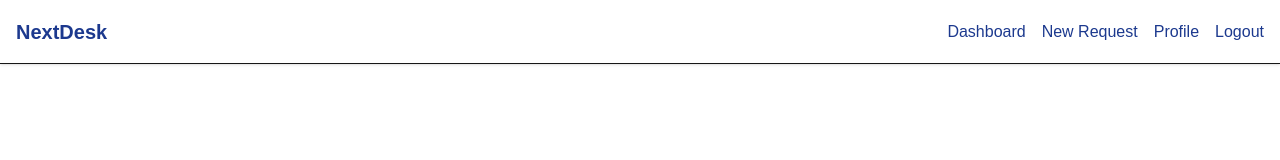
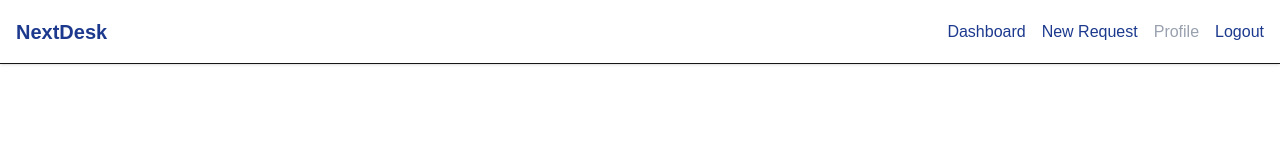
Before and after one commit to portgasalif/nextdesk, a Next.js app: page /dashboardEmployee/new-request in a window 1280 px wide. Shown: the top 160 px of the page. Built offline with nearby package versions, Linux system fonts and the light colour scheme.

Commit message:
Disable unavailable navigation and actions
Replaced links for unavailable features in AdminNavbar and EmployeeNavbar with disabled spans and added tooltips. The 'Forgot Password?' button on the login page is now disabled and styled to indicate the feature is coming soon.

```diff
--- a/src/app/page.tsx
+++ b/src/app/page.tsx
@@ -127,7 +127,9 @@ export default function LoginPage() {
           <div className="text-center mt-4">
             <button
               type="button"
-              className="text-sm text-gray-600 hover:text-blue-950 transition-colors"
+              disabled
+              className="text-sm text-gray-400 cursor-not-allowed"
+              title="Feature coming soon"
             >
               Forgot Password?
             </button>
--- a/src/components/AdminNavbar.tsx
+++ b/src/components/AdminNavbar.tsx
@@ -21,18 +21,18 @@ export default function AdminNavbar() {
         >
           Dashboard
         </a>
-        <a
-          href="/dashboard/reports"
-          className="hover:text-blue-500 transition-colors duration-200 "
+        <span
+          className="text-gray-400 cursor-not-allowed"
+          title="Feature coming soon"
         >
           Reports
-        </a>
-        <a
-          href="#"
-          className="hover:text-blue-500 transition-colors duration-200 "
+        </span>
+        <span
+          className="text-gray-400 cursor-not-allowed"
+          title="Feature coming soon"
         >
           Settings
-        </a>
+        </span>
         <button
           onClick={handleLogout}
           className="hover:text-blue-500 transition-colors duration-200 "
--- a/src/components/EmployeeNavbar.tsx
+++ b/src/components/EmployeeNavbar.tsx
@@ -28,12 +28,12 @@ export default function EmployeeNavbar() {
         >
           New Request
         </a>
-        <a
-          href="#"
-          className="hover:text-blue-500 transition-colors duration-200 "
+        <span
+          className="text-gray-400 cursor-not-allowed"
+          title="Feature coming soon"
         >
           Profile
-        </a>
+        </span>
         <button
           onClick={handleLogout}
           className="hover:text-blue-500 transition-colors duration-200 "
```
